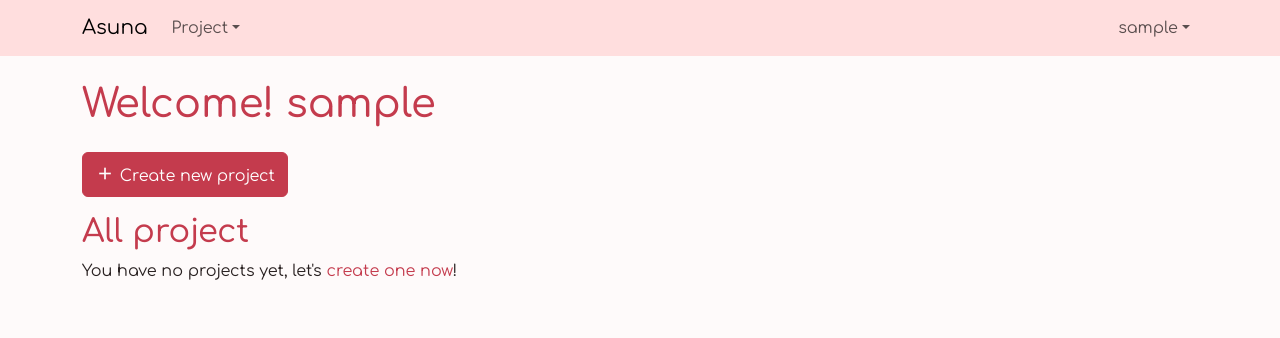
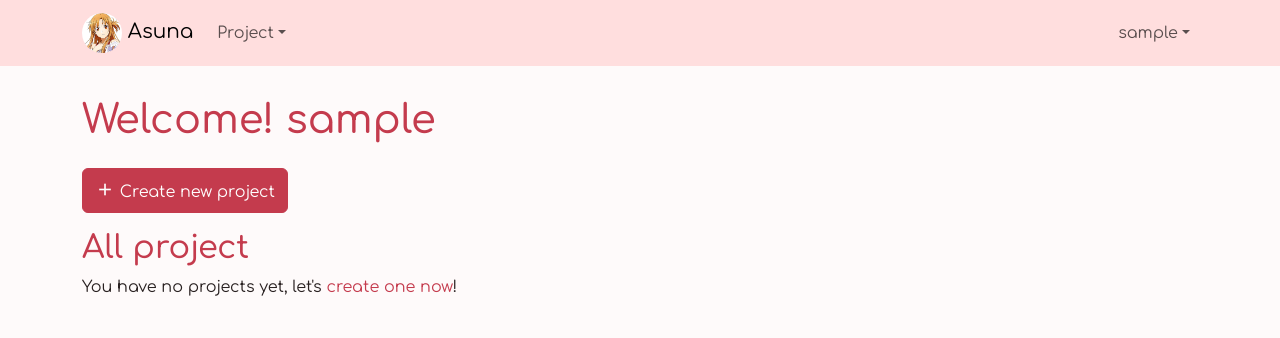
Before and after one commit to HelloYeew/asuna, a Django app: page /apps/ in a window 1280 px wide. Shown: the top 338 px of the page. Run offline with Django 4.2, Linux system fonts and the light colour scheme; the visitor is signed in with stand-in values (Sample User, id 1); data that the repository does not hold is empty; some libraries are stand-ins or nearby versions.

Commit message:
🗾 Add favicon

```diff
--- a/asuna/urls.py
+++ b/asuna/urls.py
@@ -19,10 +19,13 @@ from django.contrib import admin
 from django.urls import path, include
 
 from django.contrib.auth import views as auth_views
+
+from asuna import views
 from users import views as users_views
 
 urlpatterns = [
     path('admin/', admin.site.urls),
+    path('favicon.ico', views.favicon_icon),
     path('login/', auth_views.LoginView.as_view(template_name='users/login.html'), name='login'),
     path('signup/', users_views.signup, name='signup'),
     path('logout/', users_views.LogoutAndRedirect.as_view(), name='logout'),
--- /dev/null
+++ b/asuna/views.py
@@ -0,0 +1,5 @@
+from django.shortcuts import redirect
+
+
+def favicon_icon(request):
+    return redirect('/static/favicon.ico')
--- a/static/css/app.css
+++ b/static/css/app.css
@@ -1,5 +1,5 @@
 .main-container {
-    padding-top: 4rem;
+    padding-top: 5rem;
     padding-bottom: 1.5rem;
 }
 
--- a/templates/base_apps.html
+++ b/templates/base_apps.html
@@ -3,6 +3,7 @@
 <html lang="en">
 <head>
     <meta charset="UTF-8">
+    {% include "favicon.html" %}
     <meta name="viewport" content="width=device-width, initial-scale=1">
     <link href="https://cdn.jsdelivr.net/npm/bootstrap@5.3.0-alpha1/dist/css/bootstrap.min.css" rel="stylesheet" integrity="sha384-GLhlTQ8iRABdZLl6O3oVMWSktQOp6b7In1Zl3/Jr59b6EGGoI1aFkw7cmDA6j6gD" crossorigin="anonymous">
     <link href="https://cdn.jsdelivr.net/npm/@mdi/font@7.1.96/css/materialdesignicons.min.css" rel="stylesheet" crossorigin="anonymous">
@@ -16,8 +17,7 @@
 <body>
     <nav class="navbar navbar-expand-lg fixed-top" aria-label="Navbar" style="background-color: var(--asuna-background-darker);">
         <div class="container">
-{#            TODO: Image here!#}
-            <a class="navbar-brand" href="{% url 'apps_home' %}">Asuna</a>
+            <a class="navbar-brand" href="{% url 'apps_home' %}"><img src="{% static 'asuna-icon-small.jpg' %}" alt="Asuna" height="40px" width="40px" style="border-radius: 999px;"> Asuna</a>
             <button class="navbar-toggler" type="button" data-bs-toggle="collapse" data-bs-target="#navbar" aria-controls="navbar" aria-expanded="false" aria-label="Toggle navigation">
                 <span class="navbar-toggler-icon"></span>
             </button>
--- a/templates/base_pages.html
+++ b/templates/base_pages.html
@@ -3,6 +3,7 @@
 <html lang="en">
 <head>
     <meta charset="UTF-8">
+    {% include "favicon.html" %}
     <meta name="viewport" content="width=device-width, initial-scale=1">
     <link href="https://cdn.jsdelivr.net/npm/bootstrap@5.3.0-alpha1/dist/css/bootstrap.min.css" rel="stylesheet" integrity="sha384-GLhlTQ8iRABdZLl6O3oVMWSktQOp6b7In1Zl3/Jr59b6EGGoI1aFkw7cmDA6j6gD" crossorigin="anonymous">
     <link href="https://cdn.jsdelivr.net/npm/@mdi/font@7.1.96/css/materialdesignicons.min.css" rel="stylesheet" crossorigin="anonymous">
--- /dev/null
+++ b/templates/favicon.html
@@ -0,0 +1,9 @@
+{% load static %}
+
+<link rel="apple-touch-icon" sizes="180x180" href="{% static 'apple-touch-icon.png'%}">
+<link rel="icon" type="image/png" sizes="32x32" href="{% static '/favicon-32x32.png'%}">
+<link rel="icon" type="image/png" sizes="16x16" href="{% static '/favicon-16x16.png'%}">
+<link rel="manifest" href="{% static '/site.webmanifest'%}">
+<link rel="mask-icon" href="{% static '/safari-pinned-tab.svg'%}" color="#c43b4d">
+<meta name="msapplication-TileColor" content="#da532c">
+<meta name="theme-color" content="#ffffff">
```
Also changed, not shown: static/browserconfig.xml (added, +9 -0 lines), static/android-chrome-192x192.png (added), static/android-chrome-512x512.png (added), static/apple-touch-icon.png (added), static/asuna-icon-small.jpg (added), static/asuna-icon.jpg (added), static/asuna-icon.png (added), static/favicon-16x16.png (added), static/favicon-32x32.png (added), static/favicon.ico (added), static/mstile-150x150.png (added), static/safari-pinned-tab.svg (added), static/site.webmanifest (added), 1 other file.
